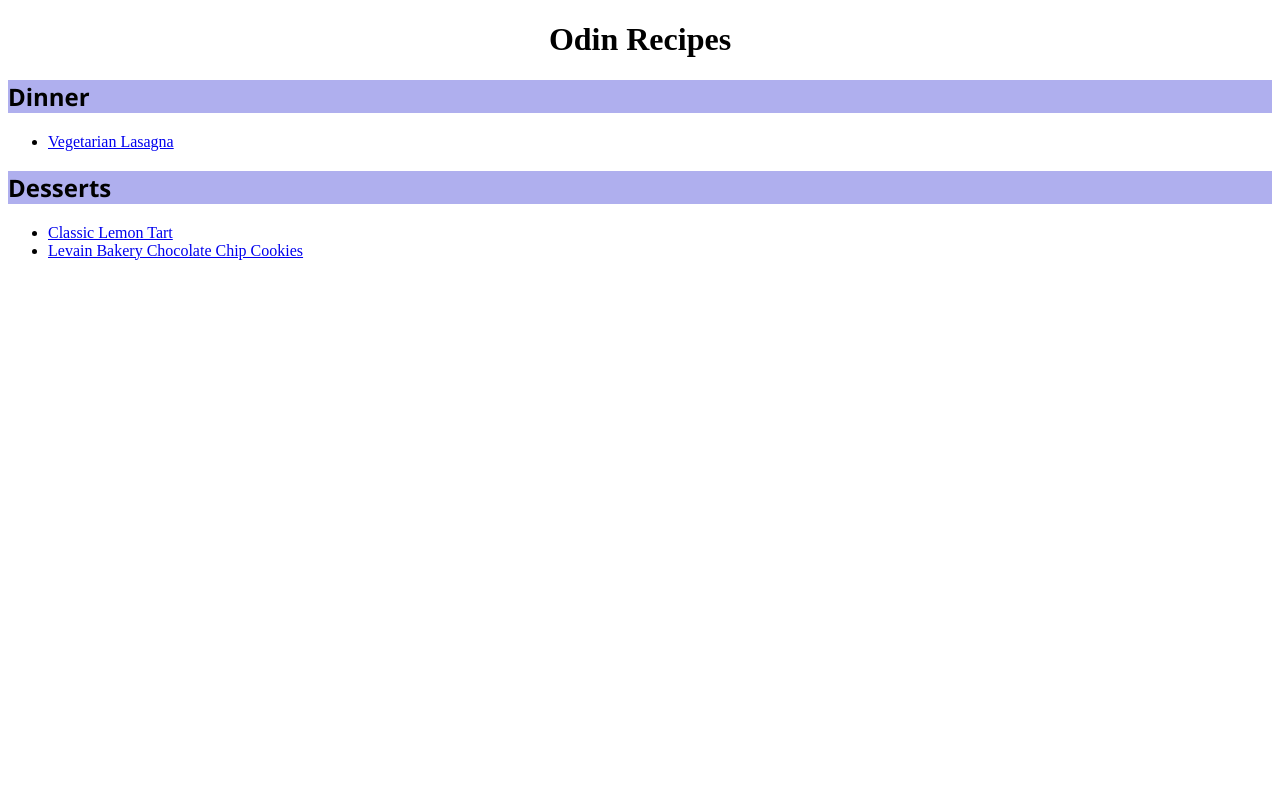
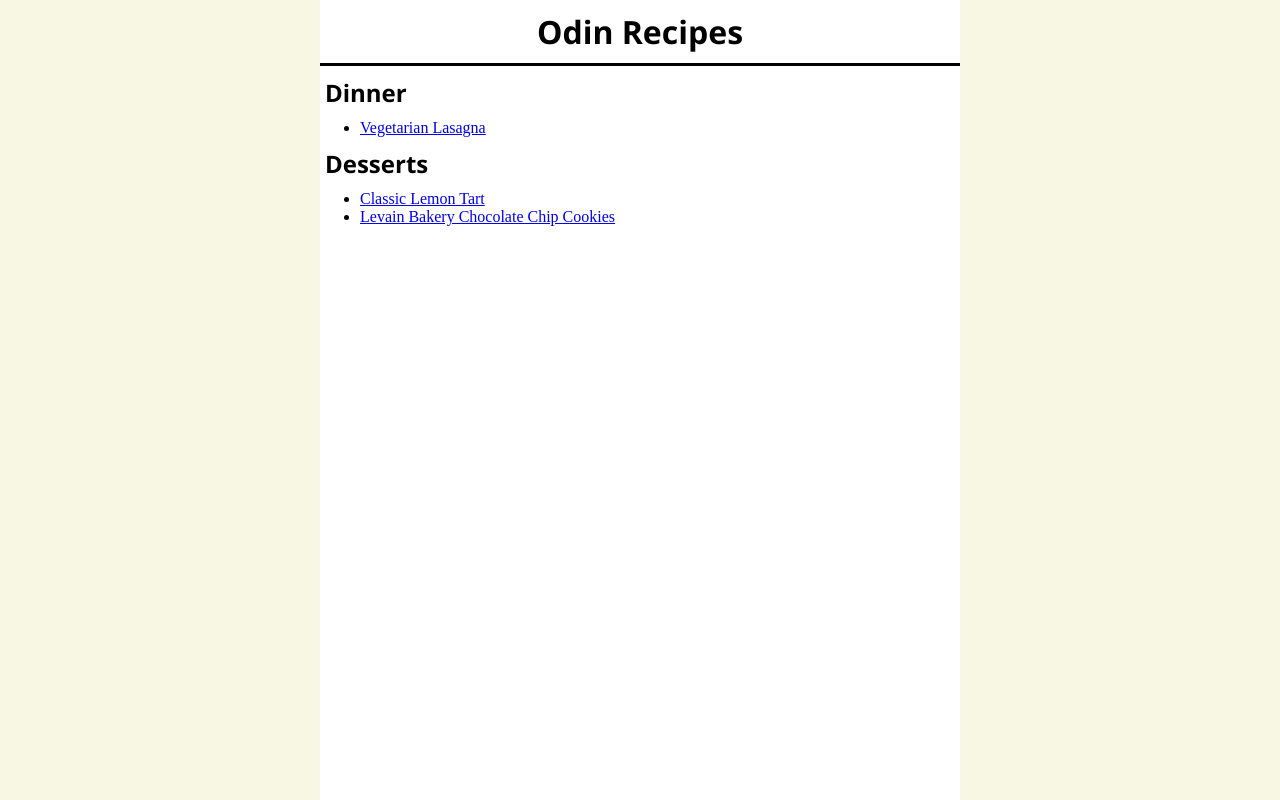
Before and after one commit to nicolaslouge/odin-projects, a plain HTML site: page html-recipes/index.html in a window 1280 px wide. Drawn offline with Linux system fonts and the light colour scheme.

Commit message:
Styled the page at the end of the margin/padding section

```diff
--- a/html-recipes/index.html
+++ b/html-recipes/index.html
@@ -6,6 +6,8 @@
         <title>Odin Recipes</title>
     </head>
     <body>
+        <div class="container">
+            <div class="recipe-list">
                 <h1>Odin Recipes</h1>
                 <h2>Dinner</h2>
                 <ul>
@@ -16,5 +18,7 @@
                     <li><a href="recipes/classic-lemon-tart.html">Classic Lemon Tart</a></li>
                     <li><a href="recipes/levain-bakery-chocolate-chip-cookies.html">Levain Bakery Chocolate Chip Cookies</a></li>
                 </ul>
+            </div>
+        </div>
     </body>
 </html>
--- a/html-recipes/style.css
+++ b/html-recipes/style.css
@@ -1,9 +1,35 @@
+*,
+*::before,
+*::after {
+    box-sizing: border-box;
+}
+
+* {
+    margin: 0;
+}
+
+.container {
+    background-color: rgba(245, 245, 220, 0.8);
+}
+
+.recipe-list {
+    margin: 0 auto;
+    width: 50%;
+    height: 100vh;
+    display: block;
+    background-color: white;
+}
+
 h1 {
     text-align: center;
+    padding: 10px;
+    font-family: 'Segoe UI', Tahoma, Geneva, Verdana, sans-serif;
+    border-bottom: 3px solid;
 }
 
 h2 {
-    background-color: rgb(175, 175, 238);
     font-weight: bold;
     font-family: 'Segoe UI', Tahoma, Geneva, Verdana, sans-serif;
+    margin: 10px 0px;
+    padding-left: 5px;
 }
```
Lines whose indentation alone changed are shown as unchanged.
